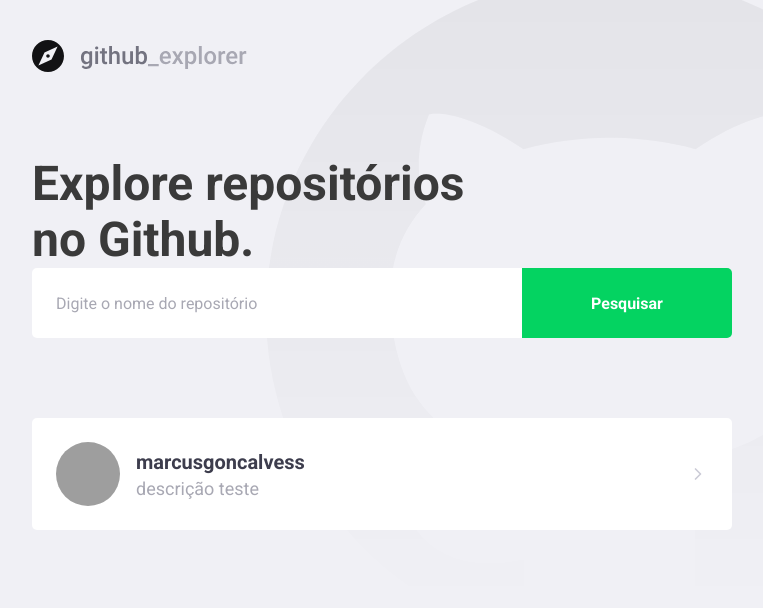
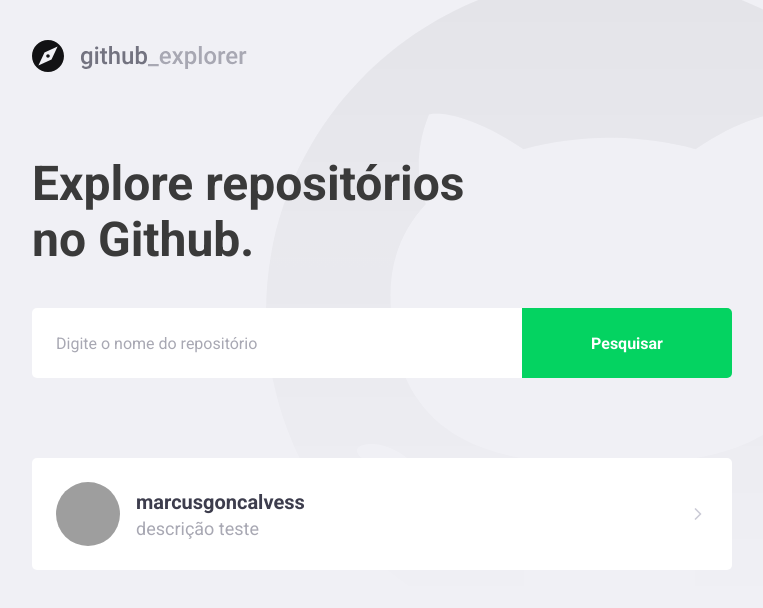
Before and after one commit to marcusGoncalvess/github-explorer, a React (Create React App) app: page / in a window 1280 px wide. Shown: the top 608 px of the page, without its empty margins (148-911 px from the left). Built offline with nearby package versions, Linux system fonts and the light colour scheme; grey boxes are pictures that could not be loaded.

Commit message:
styled dashboard

```diff
--- a/src/pages/Dashboard/styles.ts
+++ b/src/pages/Dashboard/styles.ts
@@ -11,7 +11,7 @@ export const Title = styled.h1`
 `;
 
 export const Form = styled.form`
-  margin-top: 40;
+  margin-top: 40px;
   max-width: 700px;
 
   display: flex;
```
